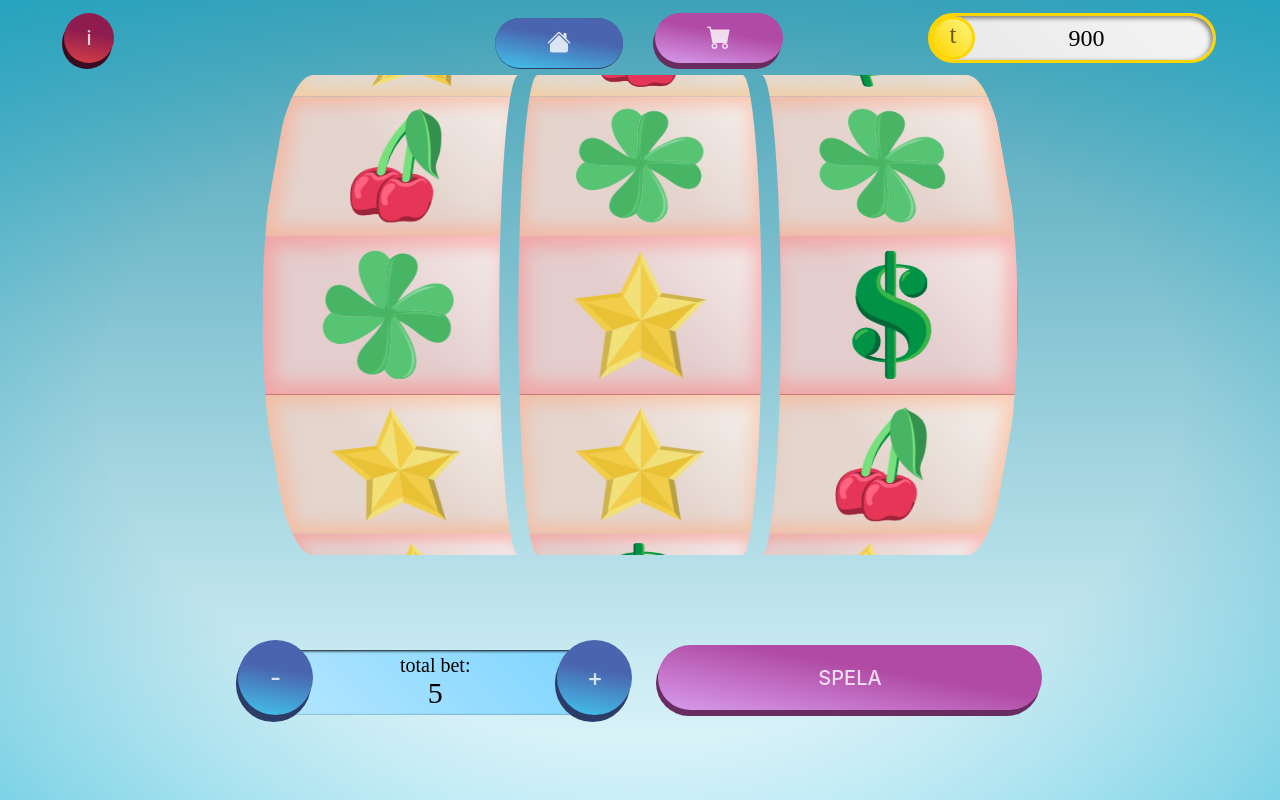
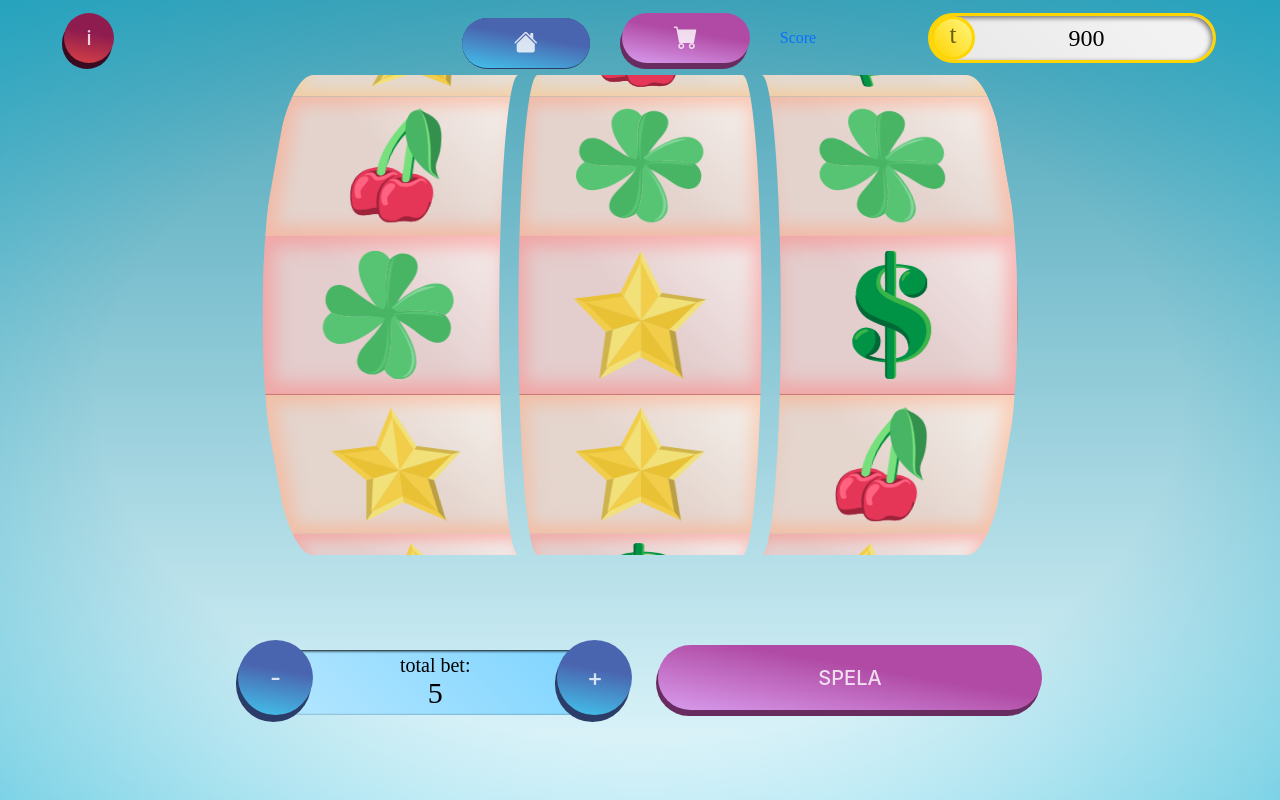
Before and after one commit to ztipsamme/jontastic-slots, a Vue app: page /#/ in a window 1280 px wide. Built offline with nearby package versions, Linux system fonts and the light colour scheme; a web font is replaced by a local one.

Commit message:
Score komp

```diff
--- a/src/App.vue
+++ b/src/App.vue
@@ -49,6 +49,7 @@
         >
           <i class="bi bi-cart-fill" /> </btn
       ></RouterLink>
+      <RouterLink class="nav-link" to="/score">Score</RouterLink>
     </nav>
     <div class="token-display">
       <div class="token-icon">t</div>
--- a/src/components/ReelsComp.vue
+++ b/src/components/ReelsComp.vue
@@ -202,7 +202,7 @@
           element.parentNode.style.clipPath = `path('${m} ${a1} ${l1} ${a2}')`
           element.parentNode.style.zIndex = Math.abs(s)
 
-          console.log(`path('${m} ${a1} ${l1} ${a2}')`)
+          /*       console.log(`path('${m} ${a1} ${l1} ${a2}')`) */
           element.style.transform = `${xKorr} translateZ(${-(
             this.rad + 25
           )}px) rotateX(${ang}deg)`
--- a/src/components/SlotMachineComp.vue
+++ b/src/components/SlotMachineComp.vue
@@ -1,6 +1,7 @@
 <script>
   import { useTokenStore } from "../stores/tokenStore.js"
   import { useThemeStore } from "../stores/themes.js"
+  import { useScoreStore } from "../stores/scoreStore.js"
   import spinnerComp from "./ReelsComp.vue"
   import TotalBet from "./TotalBet.vue"
   import FlashText from "./animations/FlashingText.vue"
@@ -33,7 +34,9 @@
     setup() {
       const tokens = useTokenStore()
       const theme = useThemeStore()
-      return { tokens, theme }
+      const score = useScoreStore()
+      window.content = score
+      return { tokens, theme, score }
     },
 
     data() {
@@ -46,7 +49,7 @@
         spinnerArr: [],
         reels: 3,
         gameOver: false,
-        winSum: null,
+        winSum: 0,
       }
     },
 
@@ -57,6 +60,7 @@
           .map(() => this.generateSpinner())
       },
     },
+
     computed: {
       mytokens() {
         return this.tokens.tokens.sum
@@ -86,6 +90,7 @@
         array = shuffleArray(array)
         return array
       },
+
       activateBonus(name) {
         switch (name) {
           case "extrarow": {
@@ -99,7 +104,6 @@
             extraRow.amount--
             extraRow.active = true
             this.extraRowCount = extraRow.count
-            //console.log("extraCount", this.extraRowCount)
             this.reels = 4
             this.spinnerArr = new Array(this.reels)
               .fill(null)
@@ -119,8 +123,8 @@
           }
         }
       },
+
       altGetNumbers() {
-        //console.log("this.num", this.num)
         this.numIndex = []
         this.num = []
         let isWinner = Math.floor(Math.random() * 3) == 2
@@ -145,12 +149,9 @@
               }
             })
             let nIndex = arr[Math.floor(Math.random() * arr.length)]
-            //console.log("index", index)
-            //console.log(this.n, nIndex)
 
             this.numIndex[index] = nIndex
             this.num[index] = reel[this.numIndex[index]]
-            //console.log(this.num)
           })
         } else {
           this.spinnerArr.forEach((e, i) => {
@@ -159,7 +160,6 @@
           })
 
           if (this.num.every((e) => e == this.num[0])) {
-            //console.log("!!!!!!!!BAJS")
             let same = this.num[0]
             let reel = Math.floor(Math.random() * this.num.length)
             while (this.num[reel] == same) {
@@ -173,50 +173,7 @@
 
         return { num: this.num, numIndex: this.numIndex }
       },
-      /*getNumbers() {
-        let num = []
-        let n = []
 
-        this.spinnerArr.forEach((e, i) => {
-          n[i] = Math.floor(Math.random() * this.count)
-          num[i] = e[n[i]]
-        })
-
-        if (num[0] == num[1]) {
-          for (let i = 2; i < this.spinnerArr.length; i++) {
-            n[i] = this.spinnerArr[i].indexOf(num[0])
-            num[i] = this.spinnerArr[i][n[i]]
-          }
-        } else {
-          for (let i = 2; i < this.spinnerArr.length; i++) {
-            n[i] = Math.floor(Math.random() * this.count)
-            num[i] = this.spinnerArr[i][n[i]]
-          }
-        }
-        if (this.reels == 4) {
-          let same = false
-          for (let n in num) {
-            let i = Number(n)
-            if (num.filter((e) => e == num[i]).length > 2) {
-              same = num[i]
-              break
-            }
-          }
-          if (same && !num.every((e) => e == same)) {
-            let i = num.findIndex((e) => e != same)
-            let arr = []
-            this.spinnerArr[i].forEach((e, i) => {
-              if (e == same) {
-                arr.push(i)
-              }
-            })
-            n[i] = arr[Math.floor(Math.random() * arr.length)]
-            num[i] = this.spinnerArr[i][n[i]]
-          }
-        }
-
-        return { num: num, n: n }
-      },*/
       checkNumbers() {
         let val = this.altGetNumbers()
         this.num = val.num
@@ -226,8 +183,6 @@
       },
       done() {
         this.isSpinning = false
-
-        //console.log(this.num)
         if (!this.extraRowCount && this.reels == 4) {
           let extraRow = this.tokens.bonusTypes.find(
             (i) => i.name === "Extra Row",
@@ -248,20 +203,31 @@
           let winSum =
             this.tokens.tokens.bet + this.tokens.tokens.bet * (7 - this.num[0])
           this.winSum = winSum
-          //console.log("winSum", winSum)
           this.tokens.winning(winSum)
-          //console.log("Yay, you won " + winSum + " toekns! =D")
         } else if (this.tokens.tokens.sum < 5) {
           this.winner = false
           this.gameOver = true
         } else {
           this.winner = false
-          //console.log("Haha, loser. :P")
         }
         if (this.tokens.tokens.bet > this.tokens.tokens.sum) {
           this.$refs.betComp.setBet(this.tokens.tokens.sum)
         }
+
+        const scoreList = this.score.scores.highScore
+        console.log("Före: " + scoreList)
+        console.log(Array.isArray(this.score.scores.highScore))
+
+        if (!scoreList.includes(this.winSum)) {
+          scoreList.push(this.winSum)
+        }
+        scoreList.sort((a, b) => b - a)
+        this.score.scores.highScore = scoreList.slice(0, 6)
+        console.log(
+          "Uppdaterat: " + JSON.stringify(this.score.scores.highScore),
+        )
       },
+
       gameStart(freeSpin = false) {
         if (this.isSpinning) {
           return
--- a/src/router/router.js
+++ b/src/router/router.js
@@ -2,6 +2,7 @@ import { createRouter, createWebHashHistory } from "vue-router"
 
 import StartView from "../views/StartView.vue"
 import ShopView from "../views/ShopView.vue"
+import ScoreView from "../views/ScoreView.vue"
 
 export default createRouter({
   history: createWebHashHistory(),
@@ -14,5 +15,9 @@ export default createRouter({
       component: ShopView,
       path: "/shop",
     },
+    {
+      component: ScoreView,
+      path: "/score",
+    },
   ],
 })
--- /dev/null
+++ b/src/stores/scoreStore.js
@@ -0,0 +1,11 @@
+import { defineStore } from "pinia"
+import { useStorage } from "@vueuse/core"
+
+export const useScoreStore = defineStore("scores", {
+  strict: true,
+  state: () => ({
+    scores: useStorage("scores", {
+      highScore: [],
+    }),
+  }),
+})
--- /dev/null
+++ b/src/views/ScoreView.vue
@@ -0,0 +1,21 @@
+<script>
+  import { useScoreStore } from "../stores/scoreStore.js"
+
+  export default {
+    setup() {
+      const scoreStore = useScoreStore()
+      window.content = scoreStore
+      return { scoreStore }
+    },
+  }
+</script>
+<template>
+  <div class="score">
+    <h1>High Scores</h1>
+    <ul>
+      <li :key="score" v-for="score in scoreStore.scores.highScore">
+        {{ score }}
+      </li>
+    </ul>
+  </div>
+</template>
```
